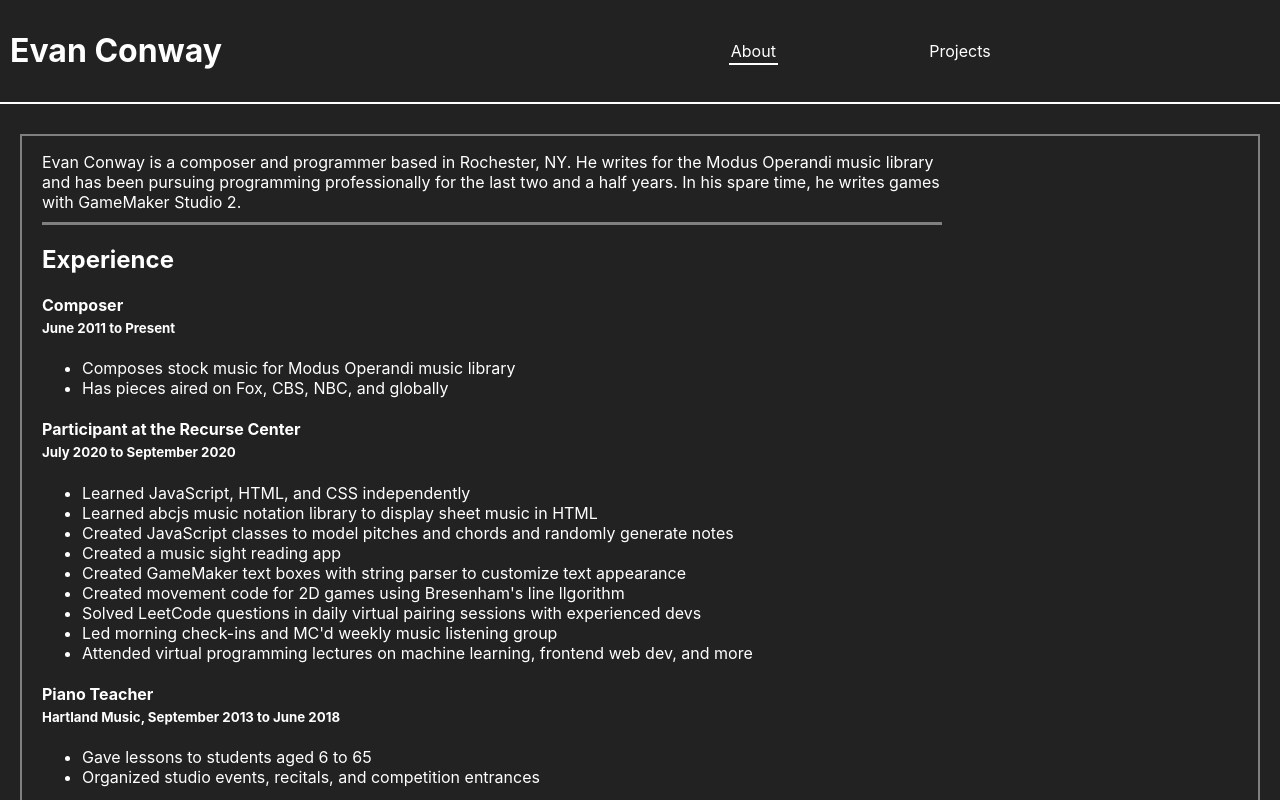
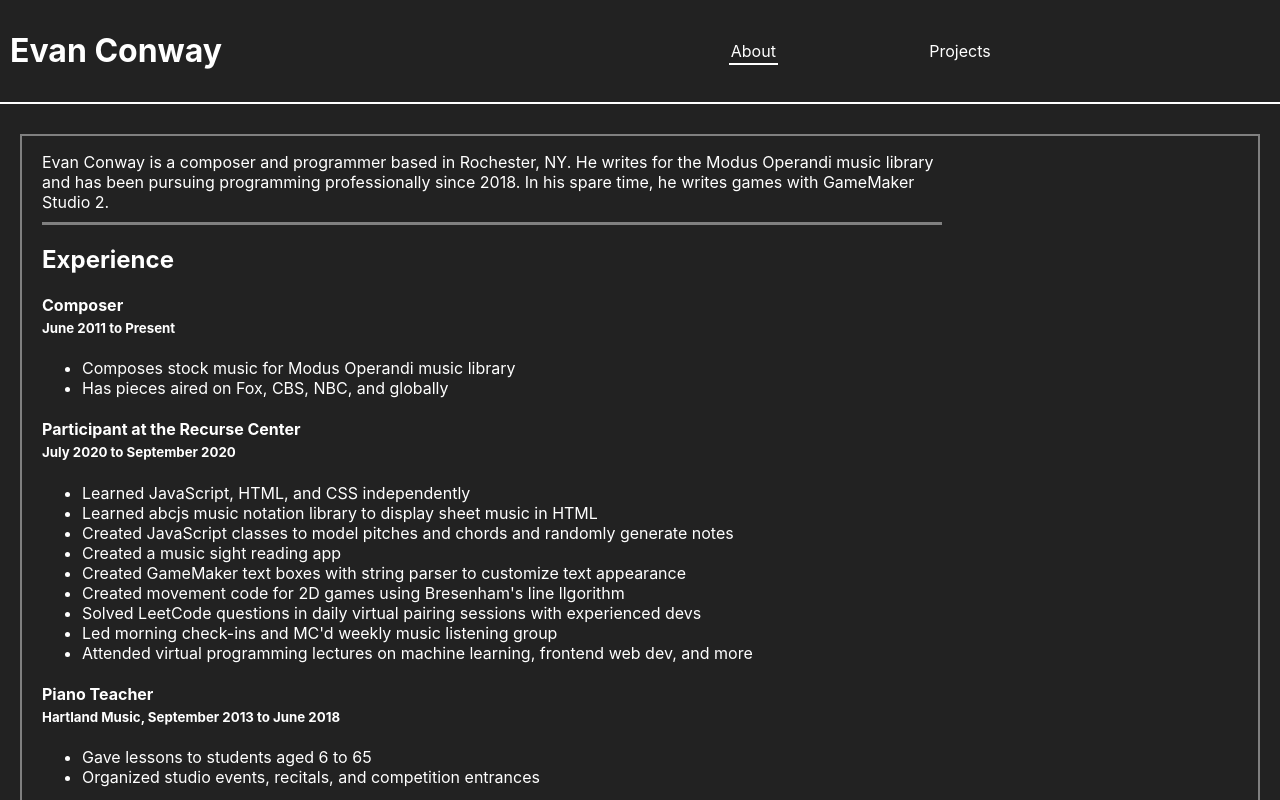
Before and after one commit to AceOfHeart5/evanconway, a React (Create React App) app: page / in a window 1280 px wide. Shown: the top 800 px of the page. Built offline with nearby package versions, Linux system fonts and the light colour scheme.

Commit message:
small date change

```diff
--- a/src/About.js
+++ b/src/About.js
@@ -5,7 +5,7 @@ const About = () => {
         <article style={{ maxWidth: "900px" }}>
             <p style={{paddingBottom: "10px", borderColor: "grey", borderBottomStyle: "solid"}}>
                 Evan Conway is a composer and programmer based in Rochester, NY. He writes for the Modus Operandi music library and has been pursuing
-                programming professionally for the last two and a half years. In his spare time, he writes games with GameMaker Studio 2.
+                programming professionally since 2018. In his spare time, he writes games with GameMaker Studio 2.
             </p>
             <h1>Experience</h1>
             <h4 style={noBottom}>Composer</h4>
```
Also changed, not shown: 1 other file (tests, documents, lock files or other folders).
